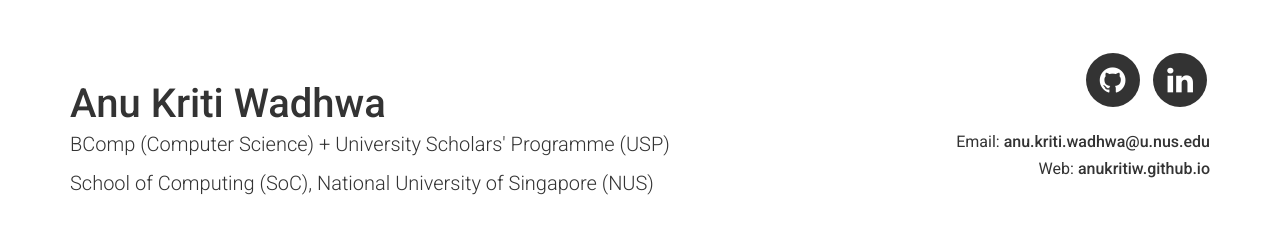
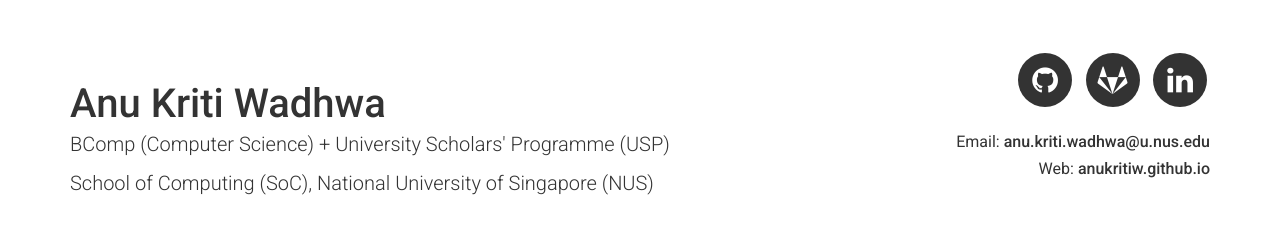
Before and after one commit to AnuKritiW/modern-resume-theme-site, a Jekyll site: the page built from index.md, in a window 1280 px wide. Shown: the top 243 px of the page. Built offline with Jekyll 4.4.1, drawn with Linux system fonts in a browser that asks for light colours.

Commit message:
Add GitLab link.

```diff
--- a/_includes/header.html
+++ b/_includes/header.html
@@ -32,6 +32,13 @@
           <li>
             <a target="_blank" href="https://github.com/{{ site.github_username| cgi_escape | escape }}" class="button button--sacnite button--round-l">
               <i class="fa fa-github" title="Github link"></i>
+            </a>
+          </li>
+        {%- endif -%}
+        {%- if site.gitlab_username -%}
+          <li>
+            <a target="_blank" href="https://gitlab.com/{{ site.github_username| cgi_escape | escape }}" class="button button--sacnite button--round-l">
+              <i class="fa fa-gitlab" title="Gitlab link"></i>
             </a>
           </li>
         {%- endif -%}
```
